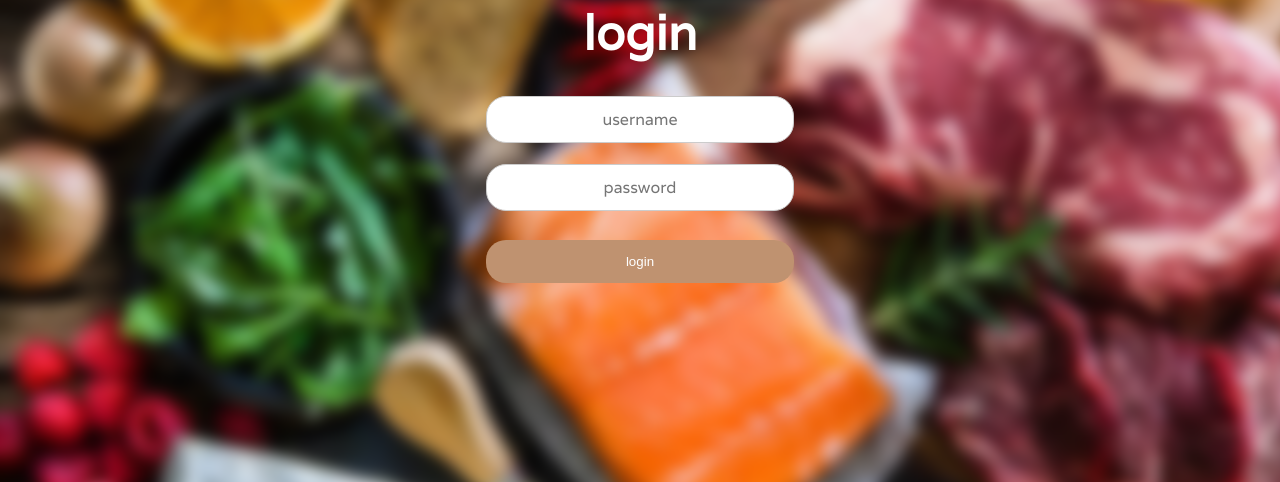
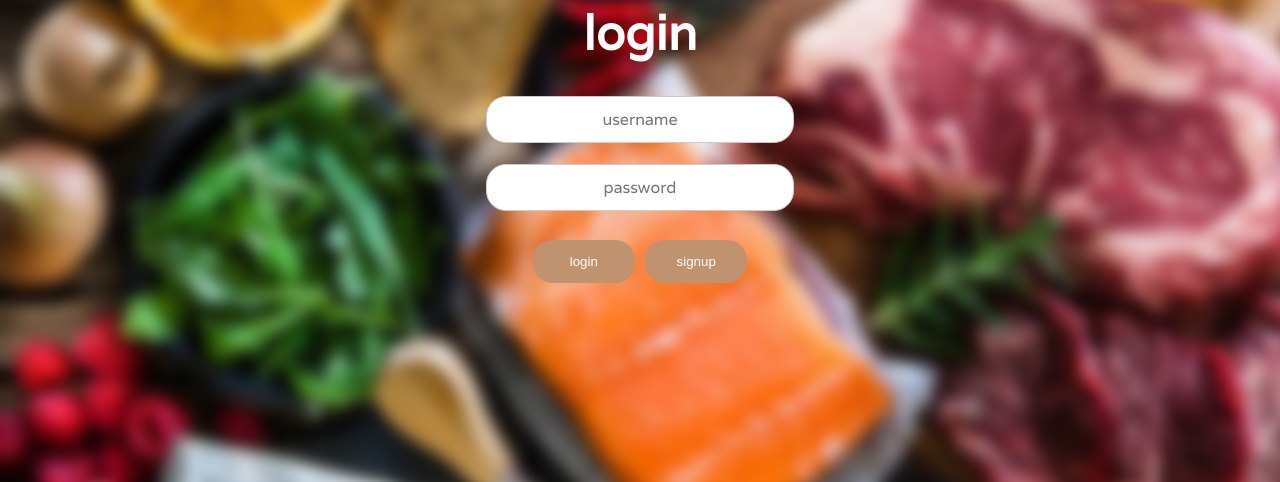
Before and after one commit to Paolo1151/ChefGenie, a Django app: template templates/login/login.html in a window 1280 px wide. Shown: the part 207-689 px from the top of the page. Run offline with Django 4.2, Linux system fonts and the light colour scheme; the template is opened without the code that fills it, so the values that code supplies are empty.

Commit message:
- Updated the views.py to use sessions (please double check idk if I did it right) - Updated some things in the styles.css - Added the signup button

```diff
--- a/static/styles.css
+++ b/static/styles.css
@@ -77,6 +77,10 @@ hr{
     color: #FFF;
 }
 
+.form h2{
+    color: red;
+}
+
 #username_field, #password_field{
     width: 30%;
     padding: 12px 20px;
@@ -91,17 +95,22 @@ hr{
     text-align: center;
 }
 
-button[type=submit] {
-    width: 30%;
+button {
+    width: 10%;
     background-color: #bf9270;
     color: white;
     padding: 14px 20px;
-    margin: 8px 0;
+    margin: 8px 5px;
     border: none;
     border-radius: 20px;
     cursor: pointer;
   }
 
-  button[type=submit]:hover {
+  button a{
+      text-decoration: none;
+      color: #FFF;
+  }
+
+  button:hover {
     background-color: #b98760;
   }
--- a/templates/login/login.html
+++ b/templates/login/login.html
@@ -23,7 +23,7 @@
         <input type="text" id="username_field" name="username_field" placeholder="username" Required> <br> <br>
         <input type="password" id="password_field" name="password_field" placeholder="password" Required> <br> <br>
 
-        <button type="submit">login</button>
+        <button type="submit">login</button><button type="button"><a href="signup">signup</a></button>
     </form>
 </center>
 {% endblock %}
```
Also changed, not shown: login/views.py (+10 -13 lines), db.sqlite3.
